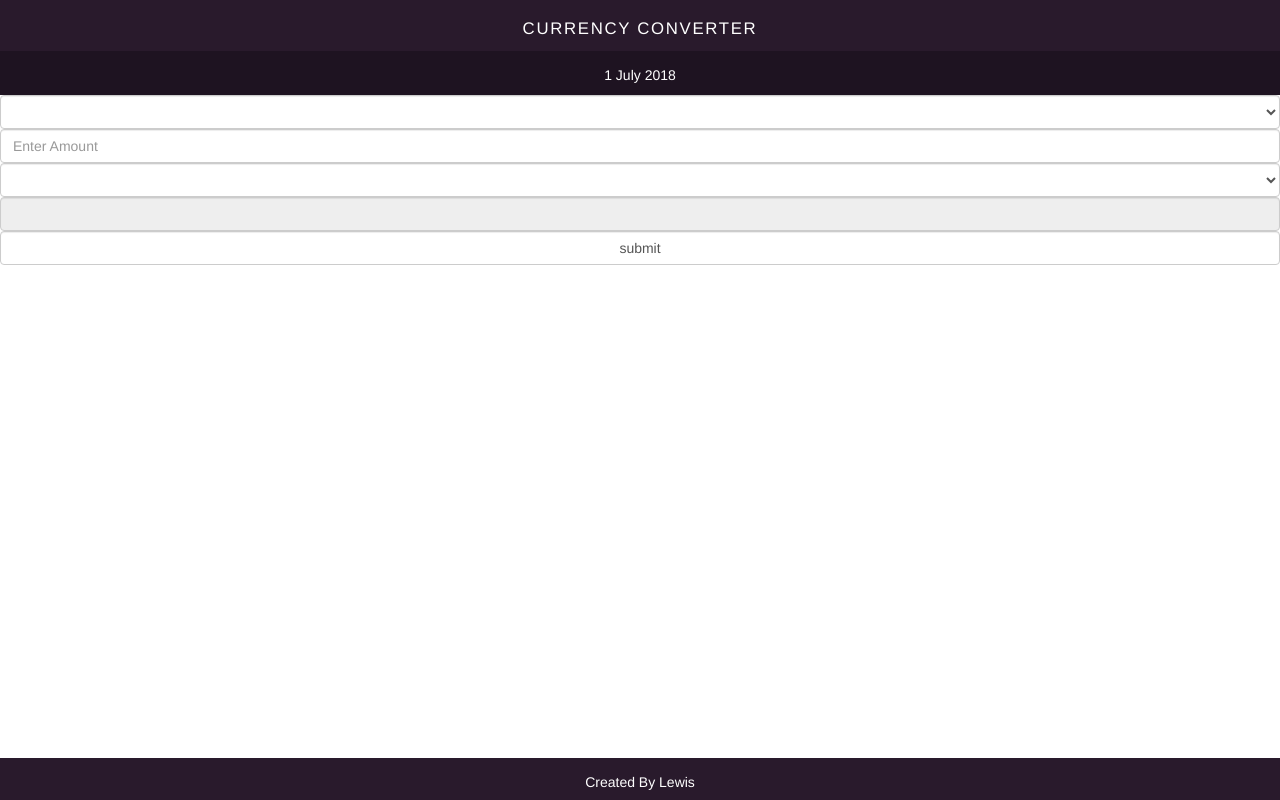
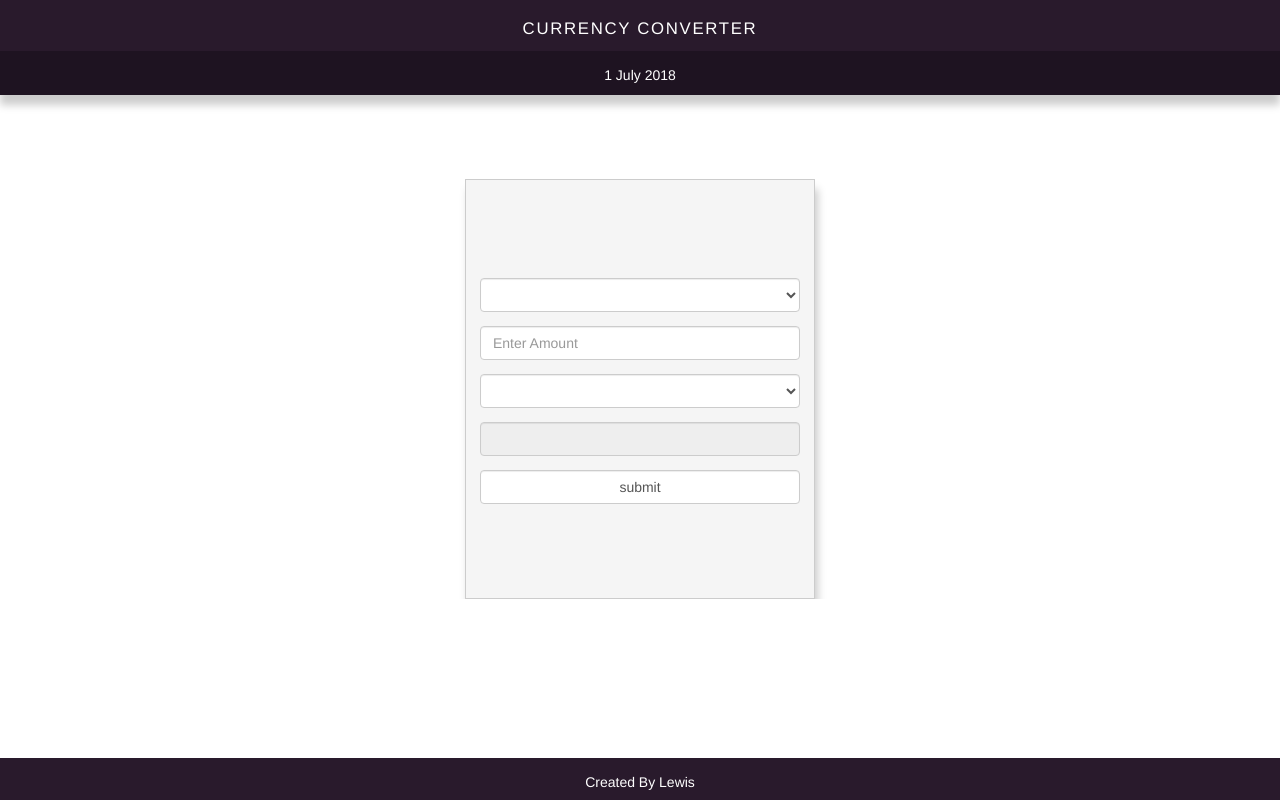
Before and after one commit to aguhlewis/ALC-Challenge2, a plain HTML site: page index.html in a window 1280 px wide. Drawn offline with Linux system fonts and the light colour scheme; no server answers.

Commit message:
Update style.css

```diff
--- a/css/style.css
+++ b/css/style.css
@@ -12,6 +12,9 @@ html, body {
 }
 
 
+.header-container {
+	box-shadow: 0px 10px 8px #ccc;
+}
 .header {
 	background: #291A2C;
 }
@@ -32,6 +35,23 @@ html, body {
 }
 
 
+.body-container {
+	margin-top: 6em;
+	width: 25em;
+	height: 30em;
+	border: 1px solid #ccc;
+	box-shadow: 3px 10px 8px #ccc;
+	padding: 1em;
+	background: #f5f5f5;
+}
+#currencyList1 {
+	margin-top: 6em;
+}
+#amount, #currencyList1, #currencyList2, #convertedRate {
+	margin-bottom: 1em;
+}
+
+
 .footer-container {
 	background: #291A2C;
 	color: white;
```
